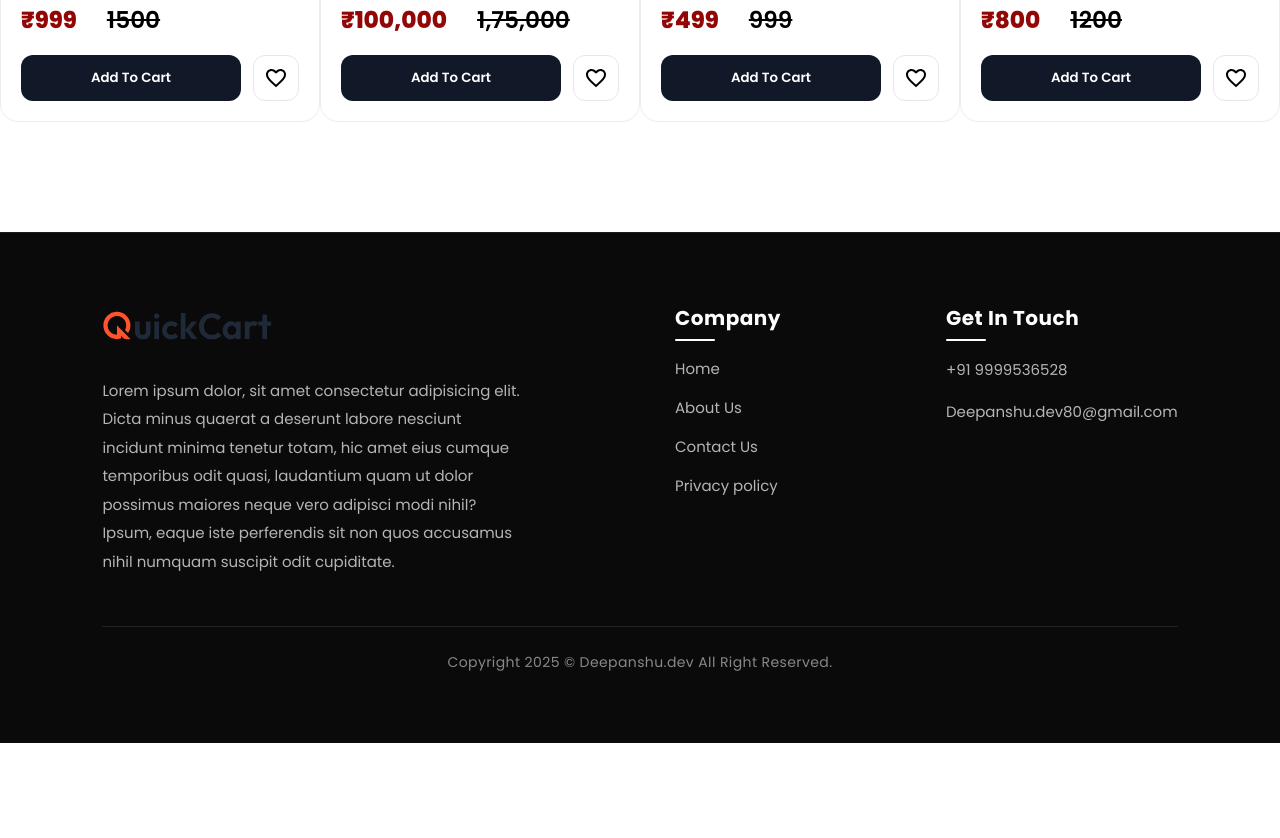
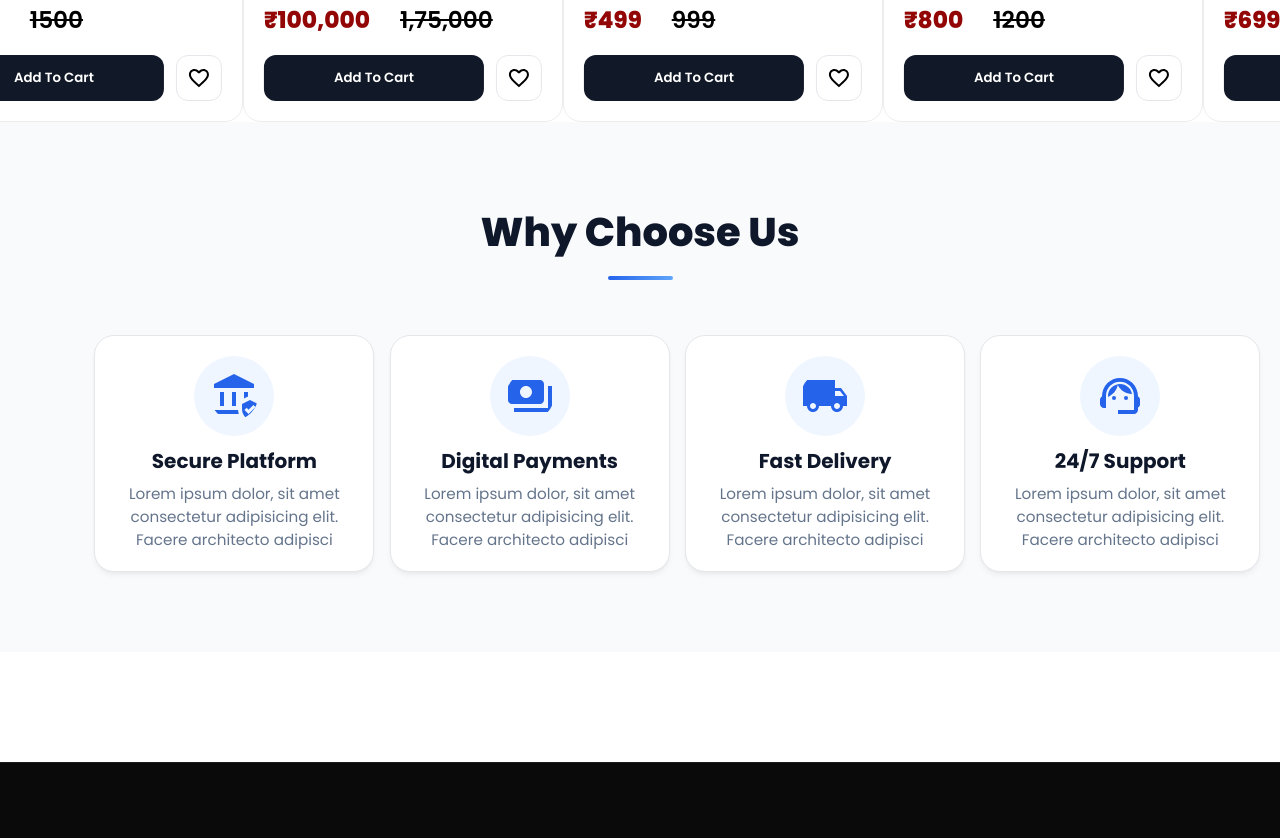
Before and after one commit to Developerindia2026/QuickCart-main, a React (Vite) app in the folder client/: page / in a window 1280 px wide. Shown: the part 1940-2778 px from the top of the page. Before the commit the page ends 2683 px from the top, so only its background shows below. Built offline with nearby package versions, Linux system fonts and the light colour scheme.

Commit message:
whychooseus

```diff
--- /dev/null
+++ b/client/src/components/indexPage/WhyChooseUs/WhyChooseUs.css
@@ -0,0 +1,337 @@
+/* ==========================================================================
+   Root Variables
+   ========================================================================== */
+
+:root {
+  --primary-color: #0f172a;
+  --accent-color: #2563eb;
+  --accent-hover: #1d4ed8;
+  --accent-light: #eff6ff;
+
+  --text-main: #1e293b;
+  --text-muted: #64748b;
+
+  --bg-card: #ffffff;
+  --bg-section: #f8fafc;
+
+  --shadow-sm: 0 4px 6px -1px rgba(0,0,0,.05),
+               0 2px 4px -2px rgba(0,0,0,.05);
+
+  --shadow-hover: 0 18px 30px rgba(37,99,235,.15);
+
+  --transition: .35s ease;
+
+  --radius-lg:20px;
+}
+
+/* ==========================================================================
+   SECTION
+   ========================================================================== */
+
+.chooseus-container{
+    width:100%;
+    padding:80px 24px;
+    background:var(--bg-section);
+}
+
+.chooseus-container h1{
+
+    text-align:center;
+
+    font-size:2.5rem;
+
+    font-weight:800;
+
+    color:var(--primary-color);
+
+    margin-bottom:55px;
+
+    position:relative;
+}
+
+.chooseus-container h1::after{
+
+    content:"";
+
+    display:block;
+
+    width:65px;
+
+    height:4px;
+
+    margin:14px auto 0;
+
+    border-radius:20px;
+
+    background:linear-gradient(
+        90deg,
+        var(--accent-color),
+        #60a5fa
+    );
+}
+
+/* ==========================================================================
+   GRID
+   ========================================================================== */
+
+.chooseus-cards{
+
+    max-width:1300px;
+
+    margin:auto;
+}
+
+.chooseus-cards .MuiGrid-container{
+
+    justify-content:center;
+
+    row-gap:35px;
+
+    column-gap:90px;
+    /* margin-left: -12px;  */
+}
+
+/* ==========================================================================
+   CARD
+   ========================================================================== */
+
+.choose-card{
+
+    background:var(--bg-card);
+
+    border:1px solid #e5e7eb;
+
+    border-radius:20px;
+
+    padding:20px 24px;
+
+    text-align:center;
+
+    display:flex;
+
+    flex-direction:column;
+
+    align-items:center;
+
+    justify-content:center;
+
+    height:100%;
+
+    width:380px;
+
+    max-width:280px;
+
+    margin:auto;
+
+    box-shadow:var(--shadow-sm);
+
+    transition:var(--transition);
+
+    cursor:pointer;
+}
+
+.choose-card:hover{
+
+    transform:translateY(-8px);
+
+    box-shadow:var(--shadow-hover);
+
+    border-color:#bfdbfe;
+}
+
+/* ==========================================================================
+   ICON
+   ========================================================================== */
+
+.choose-icon{
+
+    font-size:3rem !important;
+
+    color:var(--accent-color);
+
+    background:var(--accent-light);
+
+    padding:16px;
+
+    border-radius:50%;
+
+    margin-bottom:12px;
+
+    transition:var(--transition);
+
+    box-sizing:content-box;
+}
+
+.choose-card:hover .choose-icon{
+
+    background:var(--accent-color);
+
+    color:#fff;
+
+    transform:scale(1.08) rotate(-4deg);
+}
+
+/* ==========================================================================
+   CONTENT
+   ========================================================================== */
+
+.choose-content h3{
+
+    font-size:1.25rem;
+
+    color:var(--primary-color);
+
+    font-weight:700;
+
+    margin-bottom:8px;
+
+    line-height:1.35;
+}
+
+.choose-content p{
+
+    font-size:.95rem;
+
+    color:var(--text-muted);
+
+    line-height:1.5;
+
+    margin:0;
+}
+
+/* ==========================================================================
+   LARGE TABLETS
+   ========================================================================== */
+
+@media(max-width:1200px){
+
+    .chooseus-container{
+
+        padding:70px 24px;
+    }
+
+    .chooseus-cards .MuiGrid-container{
+
+        column-gap:25px;
+
+        row-gap:25px;
+    }
+
+    .choose-card{
+
+        max-width:260px;
+    }
+
+}
+
+/* ==========================================================================
+   TABLET
+   ========================================================================== */
+
+@media(max-width:992px){
+
+    .chooseus-container{
+
+        padding:60px 20px;
+    }
+
+    .chooseus-container h1{
+
+        font-size:2.1rem;
+    }
+
+    .choose-card{
+
+        max-width:320px;
+    }
+
+}
+
+/* ==========================================================================
+   MOBILE
+   ========================================================================== */
+
+@media(max-width:768px){
+
+    .chooseus-container{
+
+        padding:50px 18px;
+    }
+
+    .chooseus-container h1{
+
+        font-size:1.9rem;
+
+        margin-bottom:40px;
+    }
+
+    .chooseus-cards .MuiGrid-container{
+
+        row-gap:20px;
+    }
+
+    .choose-card{
+
+        max-width:100%;
+
+        padding:24px 18px;
+    }
+
+    .choose-icon{
+
+        font-size:2.5rem !important;
+
+        padding:14px;
+    }
+
+    .choose-content h3{
+
+        font-size:1.15rem;
+    }
+
+    .choose-content p{
+
+        font-size:.9rem;
+    }
+
+}
+
+/* ==========================================================================
+   SMALL MOBILE
+   ========================================================================== */
+
+@media(max-width:480px){
+
+    .chooseus-container{
+
+        padding:40px 15px;
+    }
+
+    .chooseus-container h1{
+
+        font-size:1.6rem;
+    }
+
+    .choose-card{
+
+        padding:20px 16px;
+    }
+
+    .choose-icon{
+
+        font-size:2.2rem !important;
+
+        padding:12px;
+    }
+
+    .choose-content h3{
+
+        font-size:1rem;
+    }
+
+    .choose-content p{
+
+        font-size:.85rem;
+    }
+
+}
--- /dev/null
+++ b/client/src/components/indexPage/WhyChooseUs/WhyChooseUs.jsx
@@ -0,0 +1,78 @@
+import "./WhyChooseUs.css";
+import Grid from "@mui/material/Grid";
+import PaymentsIcon from "@mui/icons-material/Payments";
+import LocalShippingIcon from "@mui/icons-material/LocalShipping";
+import SupportAgentIcon from "@mui/icons-material/SupportAgent";
+import AssuredWorkloadIcon from "@mui/icons-material/AssuredWorkload";
+
+function WhyChooseUs() {
+  return (
+    <>
+      <div className="chooseus-container">
+        <h1>Why Choose Us</h1>
+
+        <div className="chooseus-cards">
+          <Grid container spacing={0} justifyContent="center">
+            {/* 1  */}
+            <Grid size={{ xs: 12, sm: 6, md: 3, lg: 2 }}>
+              <div className="choose-card">
+                <AssuredWorkloadIcon className="choose-icon" />
+                <div className="choose-content">
+                  <h3>Secure Platform</h3>
+                  <p>
+                    Lorem ipsum dolor, sit amet consectetur adipisicing elit.
+                    Facere architecto adipisci
+                  </p>
+                </div>
+              </div>
+            </Grid>
+
+            {/* 2nd  */}
+            <Grid size={{ xs: 12, sm: 6, md: 3, lg: 2 }}>
+              <div className="choose-card">
+                <PaymentsIcon className="choose-icon" />
+                <div className="choose-content">
+                  <h3>Digital Payments</h3>
+                  <p>
+                    Lorem ipsum dolor, sit amet consectetur adipisicing elit.
+                    Facere architecto adipisci
+                  </p>
+                </div>
+              </div>
+            </Grid>
+
+            {/* 3rd  */}
+            <Grid size={{ xs: 12, sm: 6, md: 3, lg: 2 }}>
+              <div className="choose-card">
+                <LocalShippingIcon className="choose-icon" />
+                <div className="choose-content">
+                  <h3>Fast Delivery</h3>
+                  <p>
+                    Lorem ipsum dolor, sit amet consectetur adipisicing elit.
+                    Facere architecto adipisci
+                  </p>
+                </div>
+              </div>
+            </Grid>
+
+            {/* 4rd   */}
+            <Grid size={{ xs: 12, sm: 6, md: 3, lg: 2 }}>
+              <div className="choose-card">
+                <SupportAgentIcon className="choose-icon" />
+                <div className="choose-content">
+                  <h3>24/7 Support</h3>
+                  <p>
+                    Lorem ipsum dolor, sit amet consectetur adipisicing elit.
+                    Facere architecto adipisci
+                  </p>
+                </div>
+              </div>
+            </Grid>
+          </Grid>
+        </div>
+      </div>
+    </>
+  );
+}
+
+export default WhyChooseUs;
--- a/client/src/pages/indexPage.jsx
+++ b/client/src/pages/indexPage.jsx
@@ -1,13 +1,14 @@
 import Hero from "../components/indexPage/heroPage/hero";
 import ShopCategory from "../components/indexPage/ShopCategory/ShopCategory";
 import DealOfDay from "../components/indexPage/DealOfDay/DealOfDay";
-
+import WhyChooseUs from "../components/indexPage/WhyChooseUs/WhyChooseUs";
 function IndexPage() {
     return (
         <>
         <Hero/>
         <ShopCategory/>
         <DealOfDay/>
+        <WhyChooseUs/>
         </>
     )
 };
```
